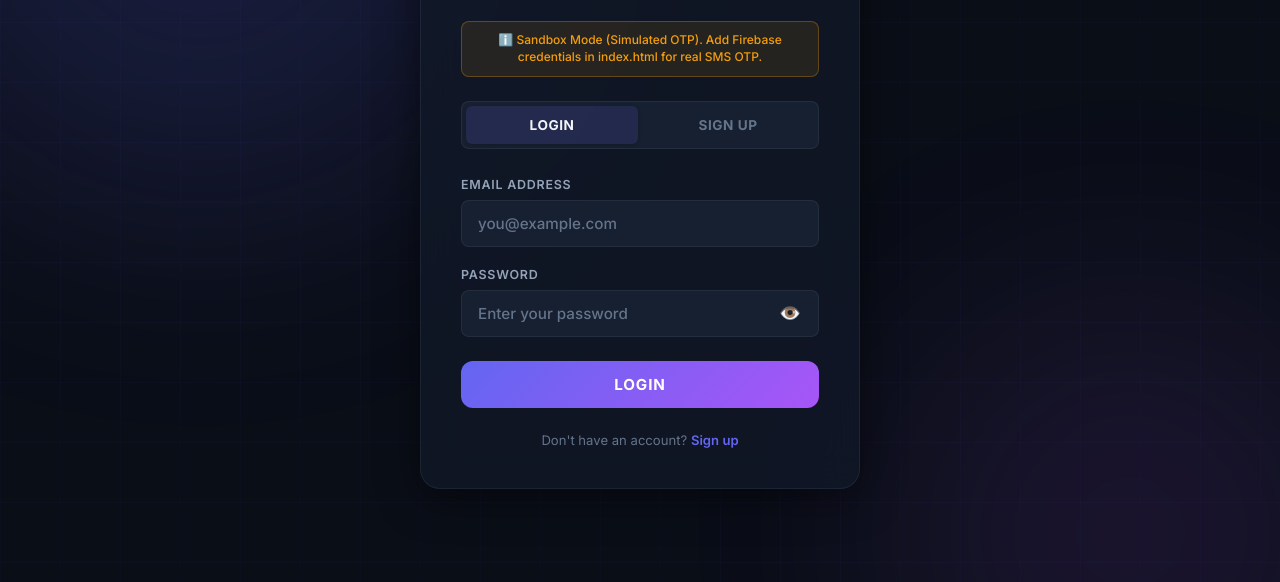
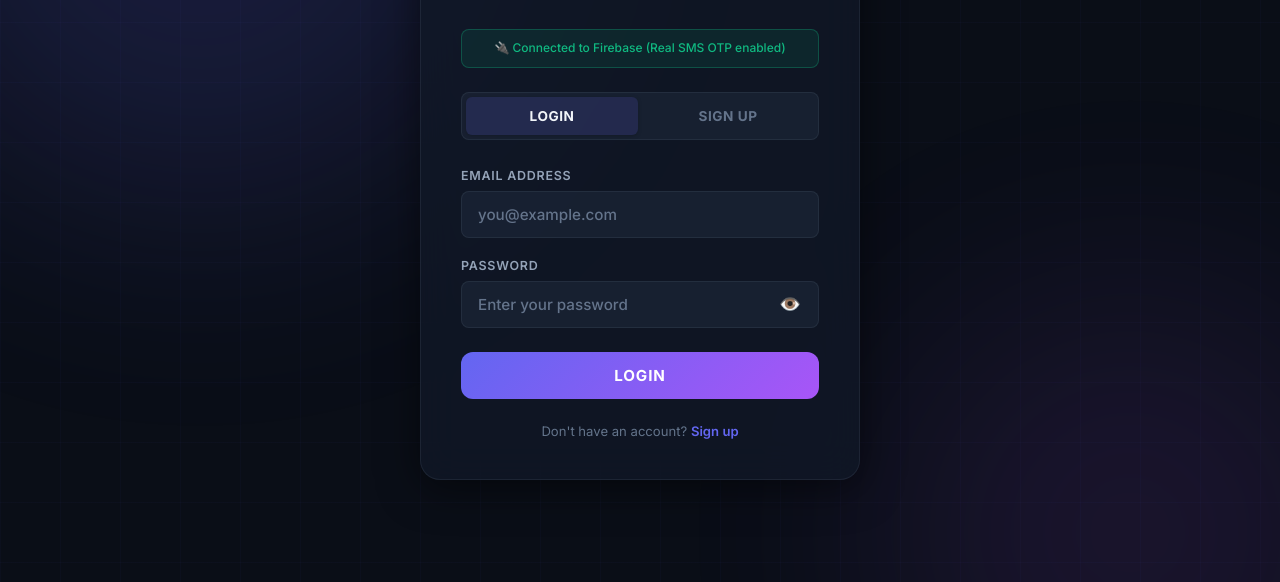
Before and after one commit to rudrathakur14/trading_bot, a plain HTML site: page docs/index.html in a window 1280 px wide. Shown: the part 218-800 px from the top of the page. Drawn offline with Linux system fonts and the light colour scheme.

Commit message:
feat: inject user Firebase credentials to enable real SMS OTP auth

```diff
--- a/docs/index.html
+++ b/docs/index.html
@@ -857,13 +857,14 @@ body{font-family:var(--font-sans);background:var(--bg-primary);color:var(--text-
 
 <script>
 const FIREBASE_CONFIG = {
-    apiKey: "YOUR_FIREBASE_API_KEY",
-    authDomain: "YOUR_FIREBASE_AUTH_DOMAIN",
-    projectId: "YOUR_FIREBASE_PROJECT_ID",
-    storageBucket: "YOUR_FIREBASE_STORAGE_BUCKET",
-    messagingSenderId: "YOUR_FIREBASE_MESSAGING_SENDER_ID",
-    appId: "YOUR_FIREBASE_APP_ID"
+    apiKey: "AIzaSyBw_ny8f3VRFj84Lrhf7YL2yZ99yTKmANQ",
+    authDomain: "tradingbot-9a021.firebaseapp.com",
+    projectId: "tradingbot-9a021",
+    storageBucket: "tradingbot-9a021.firebasestorage.app",
+    messagingSenderId: "305710376475",
+    appId: "1:305710376475:web:a1ef22fe62830f1e2cfabe"
 };
+
 
 const isFirebaseEnabled = FIREBASE_CONFIG.apiKey && !FIREBASE_CONFIG.apiKey.startsWith("YOUR_");
 let auth = null;
```
